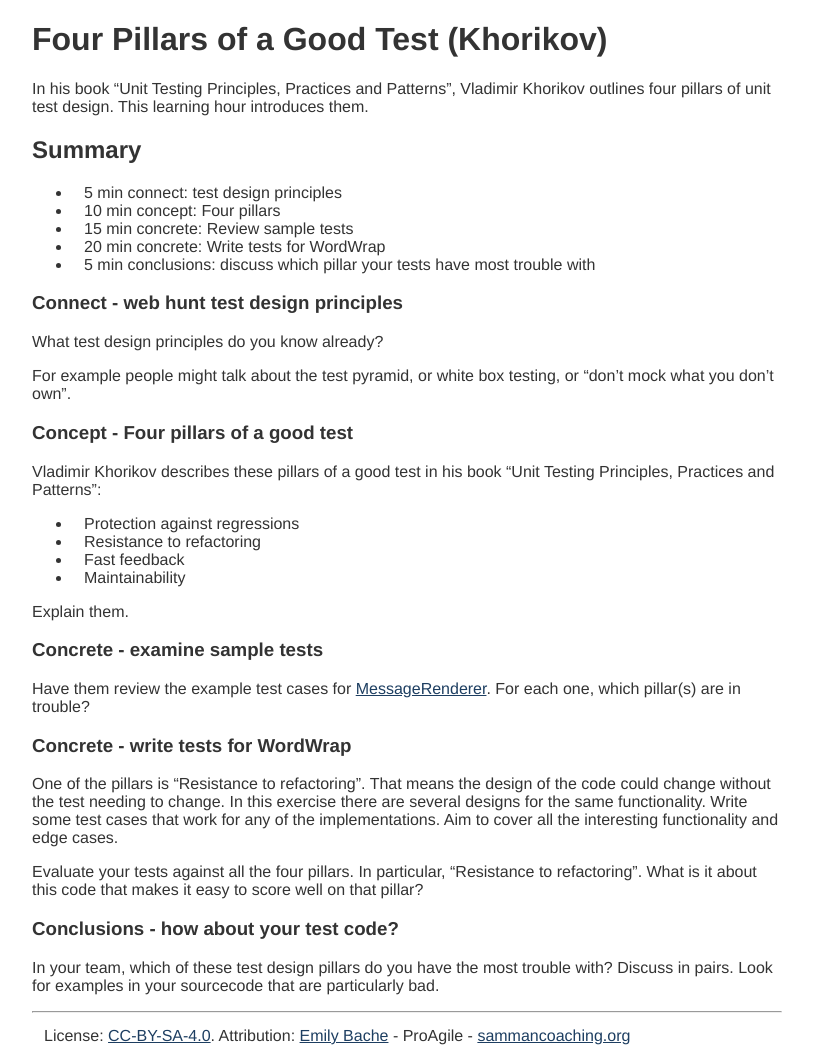
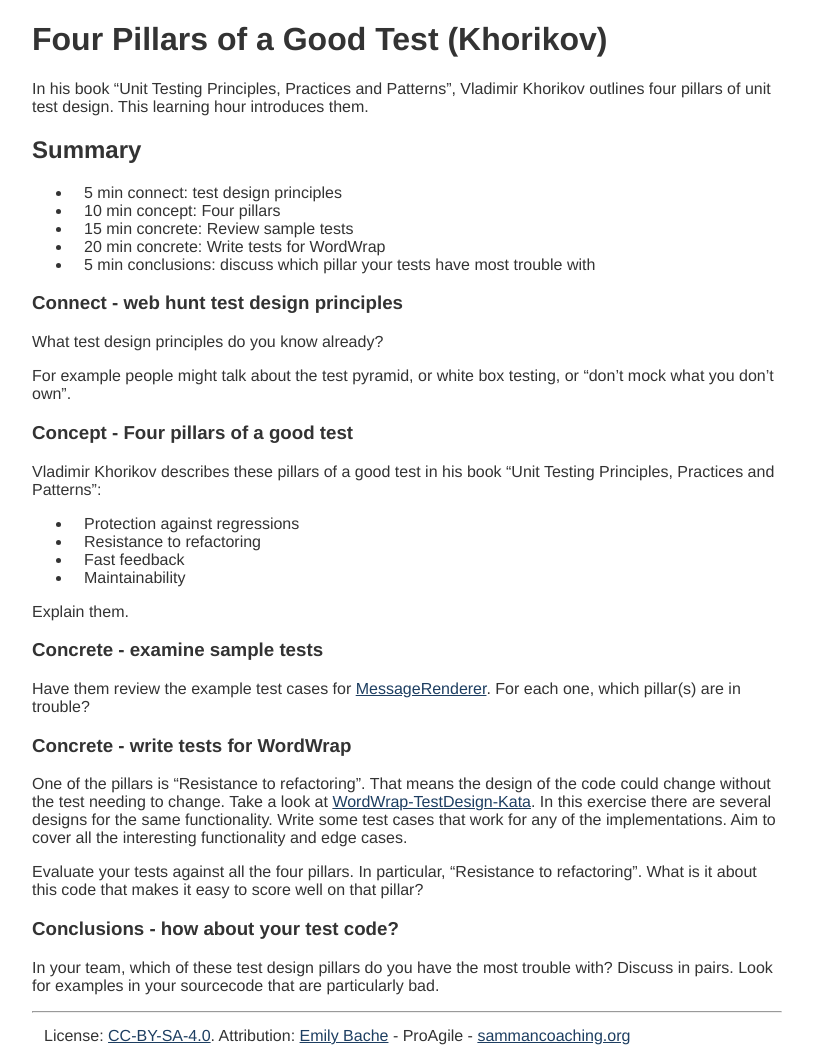
Before and after one commit to sammancoaching/website, a Jekyll site: the page built from _learning_hours/test_design/four_pillars_khorikov.md, in a window 1280 px wide. Shown: the whole page, without its empty margins (233-1046 px from the left). Built offline with Jekyll 4.4.1, drawn with Linux system fonts in a browser that asks for light colours.

Commit message:
add link to exercise

```diff
--- a/_learning_hours/test_design/four_pillars_khorikov.md
+++ b/_learning_hours/test_design/four_pillars_khorikov.md
@@ -38,7 +38,7 @@
 Have them review the example test cases for [MessageRenderer](https://github.com/emilybache/MessageRenderer-Test-Design-Kata). For each one, which pillar(s) are in trouble?
 
 ### Concrete - write tests for WordWrap
-One of the pillars is "Resistance to refactoring". That means the design of the code could change without the test needing to change. In this exercise there are several designs for the same functionality. Write some test cases that work for any of the implementations. Aim to cover all the interesting functionality and edge cases.
+One of the pillars is "Resistance to refactoring". That means the design of the code could change without the test needing to change. Take a look at [WordWrap-TestDesign-Kata](https://github.com/emilybache/WordWrap-TestDesign-Kata). In this exercise there are several designs for the same functionality. Write some test cases that work for any of the implementations. Aim to cover all the interesting functionality and edge cases.
 
 Evaluate your tests against all the four pillars. In particular, "Resistance to refactoring". What is it about this code that makes it easy to score well on that pillar?
 
```
